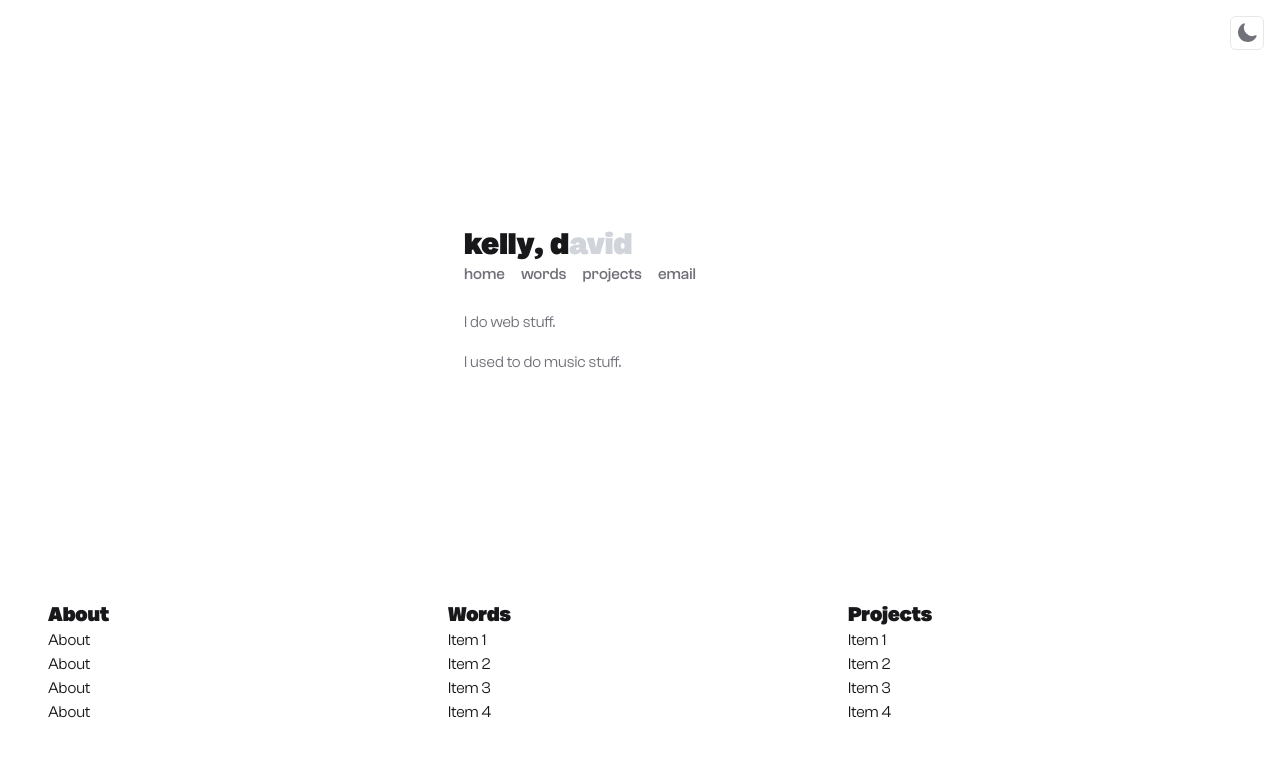
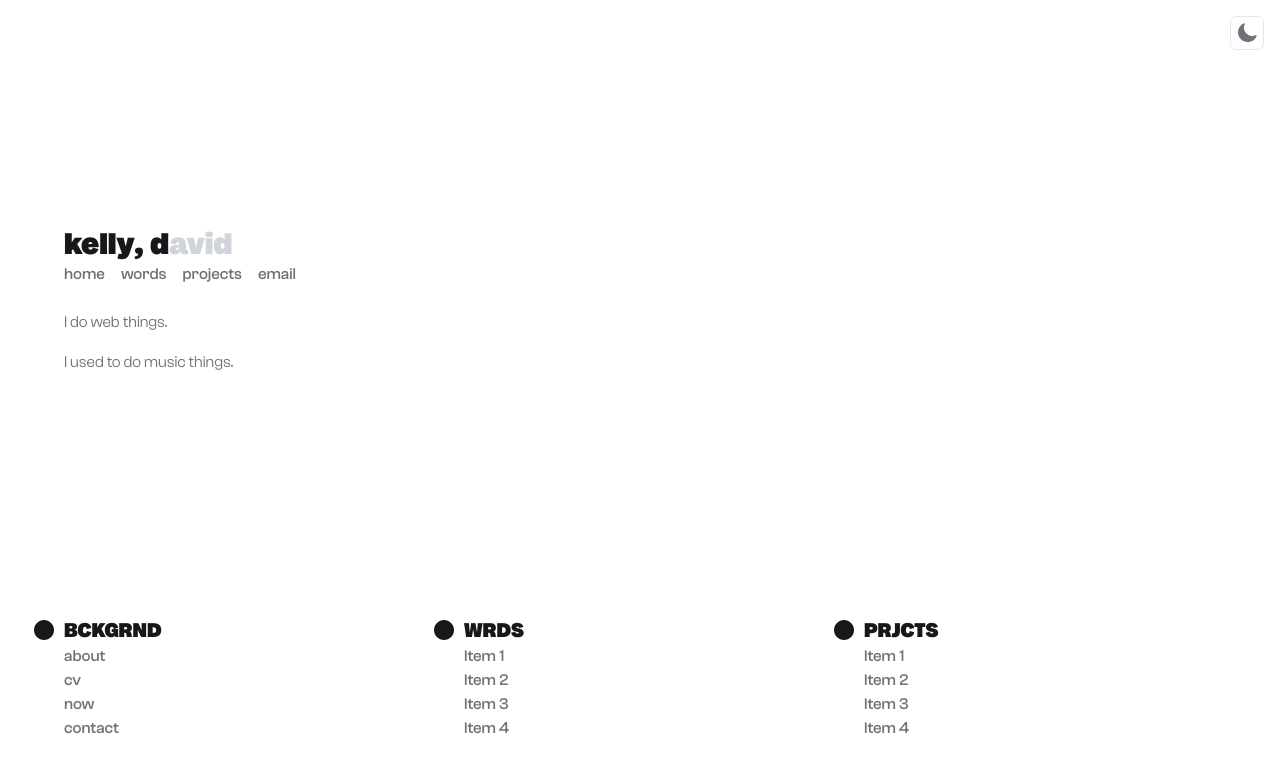
Before and after one commit to kellydallen/kellyd, an Astro site: page / in a window 1280 px wide. Built offline with nearby package versions, Linux system fonts and the light colour scheme; Astro itself is replaced by a stand-in of ours.

Commit message:
build categories and start creating about us area

```diff
--- a/src/components/Footer.astro
+++ b/src/components/Footer.astro
@@ -1,17 +1,41 @@
 <footer
   class="items-left mx-auto mb-6 flex h-[20vh] flex-col gap-4 text-left md:flex-row md:items-start md:justify-center"
 >
-  <div class="w-96 md:text-left">
-    <h2 class="max-w-sm font-heading text-xl">About</h2>
+  <div class="w-96 p-4 md:text-left">
+    <h2 class="flex max-w-sm items-center font-heading text-xl">
+      <svg
+        class="-ml-8 mr-2"
+        width="24"
+        height="24"
+        viewBox="0 0 24 24"
+        xmlns="http://www.w3.org/2000/svg"
+        ><path
+          fill="currentColor"
+          d="M12 22q-2.075 0-3.9-.788t-3.175-2.137T2.788 15.9T2 12t.788-3.9t2.137-3.175T8.1 2.788T12 2t3.9.788t3.175 2.137T21.213 8.1T22 12t-.788 3.9t-2.137 3.175t-3.175 2.138T12 22"
+        ></path></svg
+      >BCKGRND
+    </h2>
     <ul>
-      <li><a href="/about">About</a></li>
-      <li><a href="/about">About</a></li>
-      <li><a href="/about">About</a></li>
-      <li><a href="/about">About</a></li>
+      <li><a href="/posts/about">about</a></li>
+      <li><a href="/about">cv</a></li>
+      <li><a href="/about">now</a></li>
+      <li><a href="/about">contact</a></li>
     </ul>
   </div>
-  <div class="w-96 md:text-left">
-    <h2 class="max-w-sm font-heading text-xl">Words</h2>
+  <div class="w-96 p-4 md:text-left">
+    <h2 class="flex max-w-sm items-center font-heading text-xl">
+      <svg
+        class="-ml-8 mr-2"
+        width="24"
+        height="24"
+        viewBox="0 0 24 24"
+        xmlns="http://www.w3.org/2000/svg"
+        ><path
+          fill="currentColor"
+          d="M12 22q-2.075 0-3.9-.788t-3.175-2.137T2.788 15.9T2 12t.788-3.9t2.137-3.175T8.1 2.788T12 2t3.9.788t3.175 2.137T21.213 8.1T22 12t-.788 3.9t-2.137 3.175t-3.175 2.138T12 22"
+        ></path></svg
+      >WRDS
+    </h2>
     <ul>
       <li><a href="/about">Item 1</a></li>
       <li><a href="/about">Item 2</a></li>
@@ -19,8 +43,20 @@
       <li><a href="/about">Item 4</a></li>
     </ul>
   </div>
-  <div class="w-96 md:text-left">
-    <h2 class="max-w-sm font-heading text-xl">Projects</h2>
+  <div class="w-96 p-4 md:text-left">
+    <h2 class="flex max-w-sm items-center font-heading text-xl">
+      <svg
+        class="-ml-8 mr-2"
+        width="24"
+        height="24"
+        viewBox="0 0 24 24"
+        xmlns="http://www.w3.org/2000/svg"
+        ><path
+          fill="currentColor"
+          d="M12 22q-2.075 0-3.9-.788t-3.175-2.137T2.788 15.9T2 12t.788-3.9t2.137-3.175T8.1 2.788T12 2t3.9.788t3.175 2.137T21.213 8.1T22 12t-.788 3.9t-2.137 3.175t-3.175 2.138T12 22"
+        ></path></svg
+      >PRJCTS
+    </h2>
     <ul>
       <li><a href="/about">Item 1</a></li>
       <li><a href="/about">Item 2</a></li>
@@ -29,3 +65,8 @@
     </ul>
   </div>
 </footer>
+<style>
+  a {
+    @apply font-medium text-zinc-500 hover:text-zinc-900 hover:underline dark:hover:text-zinc-100;
+  }
+</style>
--- /dev/null
+++ b/src/content/posts/about.md
@@ -0,0 +1,20 @@
+---
+title: "About Me"
+description: "Things I am."
+date: "Jun 12 2025"
+categories: ["about"]
+---
+
+## Hi 👋🏻 I’m **_David_**, also known as **_kelly d_**, an alias that came about primarily in an attempt to be slightly more Google-friendly.
+
+### Things about me:
+
+- I am an always-learning web developer
+- I once wrote a personal bio for myself that was configured as a fill-in-the-blank Madlib
+- I once had Roxane Gay as a professor, a Creative Writing course in which our primary semester assignment was to write a novel, which I hope to publish someday
+- I am a jack-of-all-trades in a career track that often values specialization, but this has enabled me to bring value to any project, no matter the focus
+- I like to think of myself as a Swiss Army knife in that I can fill any area of greatest need (which is how I became somewhat front end focused, but also a jack-of-all-trades, master-of-none)
+- I am a 5th-generation Floridian that recently relocated to Northern Virginia with my wife
+- I believe that with an English degree I bring certain skills that can be valuable in tech-centric lines of work
+- I take pride in being a _Big Picture™_ person that skates to where the puck is headed
+- I wrote and produced electronic music many years ago, most of which was not so great, but is still a hobby
--- a/src/pages/index.astro
+++ b/src/pages/index.astro
@@ -7,11 +7,11 @@ import Layout from "../layouts/Layout.astro";
 <Layout
   title={SITE_TITLE}
   description={SITE_DESCRIPTION}
-  className="flex h-[75vh] w-96 flex-col justify-center"
+  className="flex h-[75vh] w-96 flex-col justify-center md:-translate-x-[25rem]"
 >
   <main class="space-y-4 text-zinc-500">
-    <p>I do web stuff.</p>
-    <p>I used to do music stuff.</p>
+    <p>I do web things.</p>
+    <p>I used to do music things.</p>
   </main>
 </Layout>
 <Footer />
```
